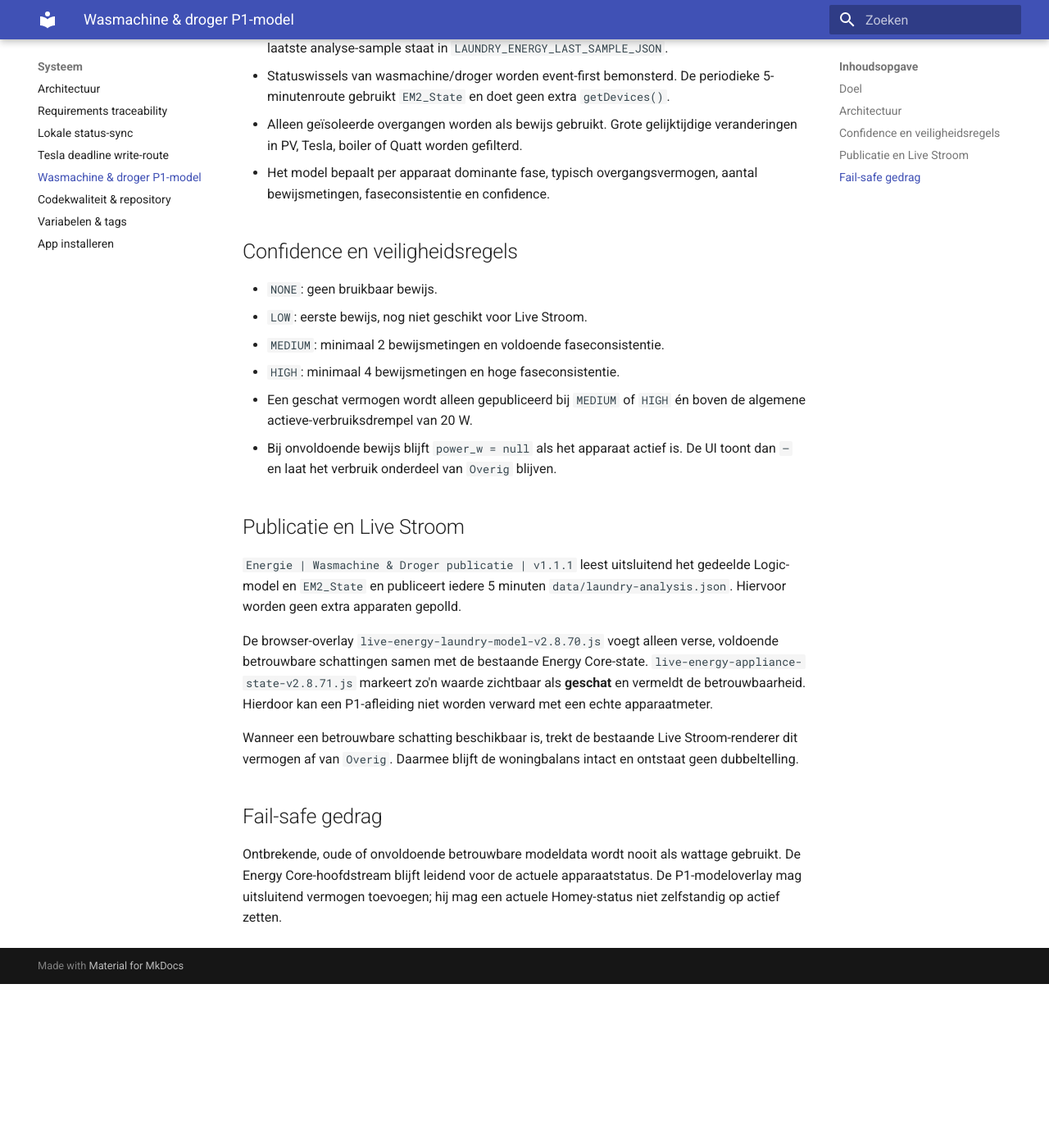
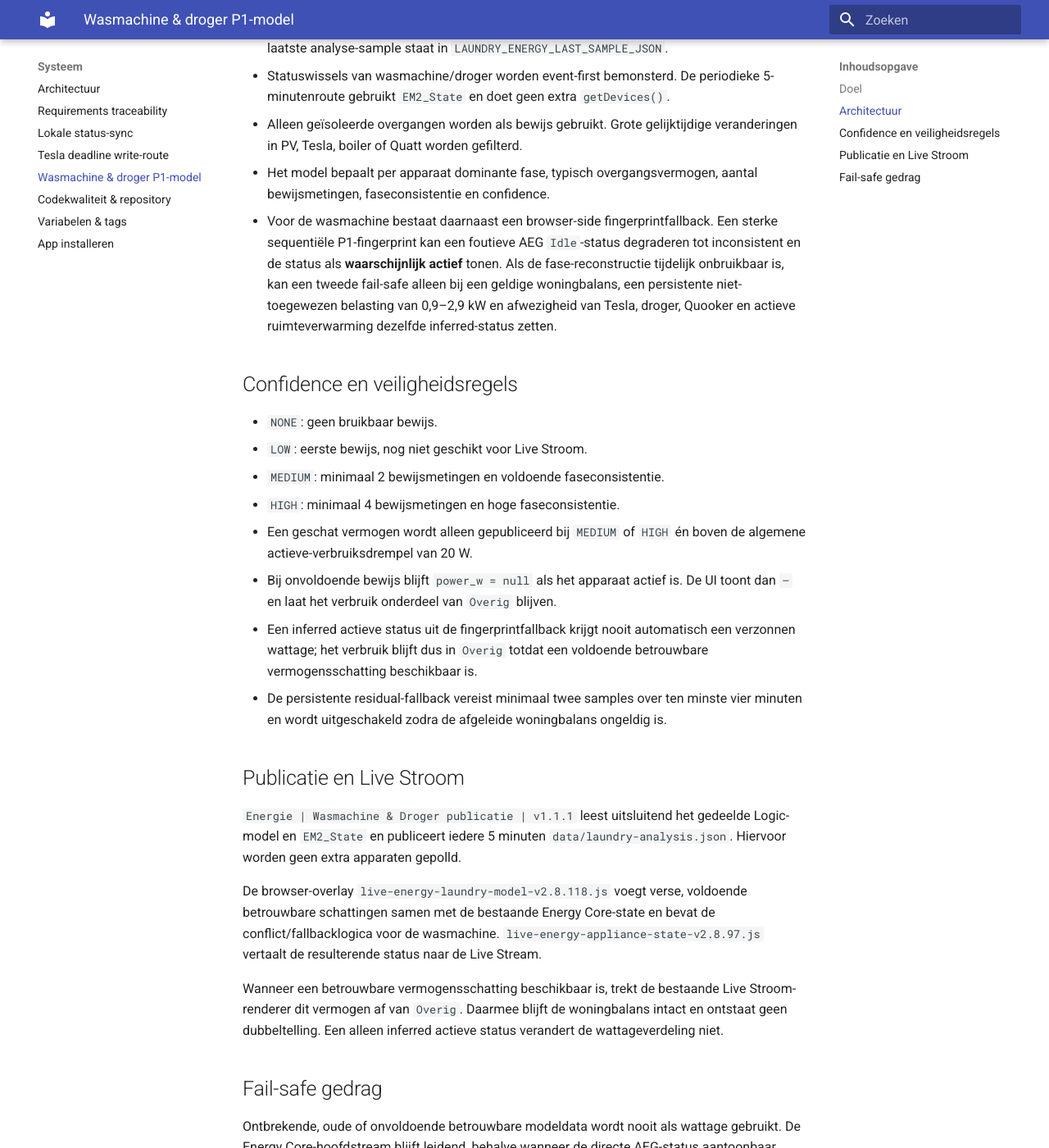
Before and after one commit to OnsKasteeltje/homey-energy-manual, an MkDocs documentation site: the page built from docs/laundry-p1-model.md, in a window 1280 px wide and 1400 px high, scrolled down 485 px. Shown: the whole window at 82% size. Built offline with MkDocs 1.6.1 and Material for MkDocs 9.7.7, drawn with Linux system fonts in a browser that asks for light colours; before the commit the page ends 1685 px from its top, so only the background shows below that; some of the changed text lies outside the part shown.

Commit message:
docs: document washer inferred-active fallback

```diff
--- a/docs/laundry-p1-model.md
+++ b/docs/laundry-p1-model.md
@@ -11,6 +11,7 @@
 - Statuswissels van wasmachine/droger worden event-first bemonsterd. De periodieke 5-minutenroute gebruikt `EM2_State` en doet geen extra `getDevices()`.
 - Alleen geïsoleerde overgangen worden als bewijs gebruikt. Grote gelijktijdige veranderingen in PV, Tesla, boiler of Quatt worden gefilterd.
 - Het model bepaalt per apparaat dominante fase, typisch overgangsvermogen, aantal bewijsmetingen, faseconsistentie en confidence.
+- Voor de wasmachine bestaat daarnaast een browser-side fingerprintfallback. Een sterke sequentiële P1-fingerprint kan een foutieve AEG `Idle`-status degraderen tot inconsistent en de status als **waarschijnlijk actief** tonen. Als de fase-reconstructie tijdelijk onbruikbaar is, kan een tweede fail-safe alleen bij een geldige woningbalans, een persistente niet-toegewezen belasting van 0,9–2,9 kW en afwezigheid van Tesla, droger, Quooker en actieve ruimteverwarming dezelfde inferred-status zetten.
 
 ## Confidence en veiligheidsregels
 
@@ -20,15 +21,17 @@
 - `HIGH`: minimaal 4 bewijsmetingen en hoge faseconsistentie.
 - Een geschat vermogen wordt alleen gepubliceerd bij `MEDIUM` of `HIGH` én boven de algemene actieve-verbruiksdrempel van 20 W.
 - Bij onvoldoende bewijs blijft `power_w = null` als het apparaat actief is. De UI toont dan `—` en laat het verbruik onderdeel van `Overig` blijven.
+- Een inferred actieve status uit de fingerprintfallback krijgt nooit automatisch een verzonnen wattage; het verbruik blijft dus in `Overig` totdat een voldoende betrouwbare vermogensschatting beschikbaar is.
+- De persistente residual-fallback vereist minimaal twee samples over ten minste vier minuten en wordt uitgeschakeld zodra de afgeleide woningbalans ongeldig is.
 
 ## Publicatie en Live Stroom
 
 `Energie | Wasmachine & Droger publicatie | v1.1.1` leest uitsluitend het gedeelde Logic-model en `EM2_State` en publiceert iedere 5 minuten `data/laundry-analysis.json`. Hiervoor worden geen extra apparaten gepolld.
 
-De browser-overlay `live-energy-laundry-model-v2.8.70.js` voegt alleen verse, voldoende betrouwbare schattingen samen met de bestaande Energy Core-state. `live-energy-appliance-state-v2.8.71.js` markeert zo'n waarde zichtbaar als **geschat** en vermeldt de betrouwbaarheid. Hierdoor kan een P1-afleiding niet worden verward met een echte apparaatmeter.
+De browser-overlay `live-energy-laundry-model-v2.8.118.js` voegt verse, voldoende betrouwbare schattingen samen met de bestaande Energy Core-state en bevat de conflict/fallbacklogica voor de wasmachine. `live-energy-appliance-state-v2.8.97.js` vertaalt de resulterende status naar de Live Stream.
 
-Wanneer een betrouwbare schatting beschikbaar is, trekt de bestaande Live Stroom-renderer dit vermogen af van `Overig`. Daarmee blijft de woningbalans intact en ontstaat geen dubbeltelling.
+Wanneer een betrouwbare vermogensschatting beschikbaar is, trekt de bestaande Live Stroom-renderer dit vermogen af van `Overig`. Daarmee blijft de woningbalans intact en ontstaat geen dubbeltelling. Een alleen inferred actieve status verandert de wattageverdeling niet.
 
 ## Fail-safe gedrag
 
-Ontbrekende, oude of onvoldoende betrouwbare modeldata wordt nooit als wattage gebruikt. De Energy Core-hoofdstream blijft leidend voor de actuele apparaatstatus. De P1-modeloverlay mag uitsluitend vermogen toevoegen; hij mag een actuele Homey-status niet zelfstandig op actief zetten.
+Ontbrekende, oude of onvoldoende betrouwbare modeldata wordt nooit als wattage gebruikt. De Energy Core-hoofdstream blijft leidend, behalve wanneer de directe AEG-status aantoonbaar conflicteert met voldoende sterke elektrische evidence. In dat geval wordt uitsluitend de status naar `WAARSCHIJNLIJK_ACTIEF` verheven; de bron, conflictstatus, methode en confidence worden expliciet in `raw.meta.laundry_fingerprint_fallback` vastgelegd.
```
